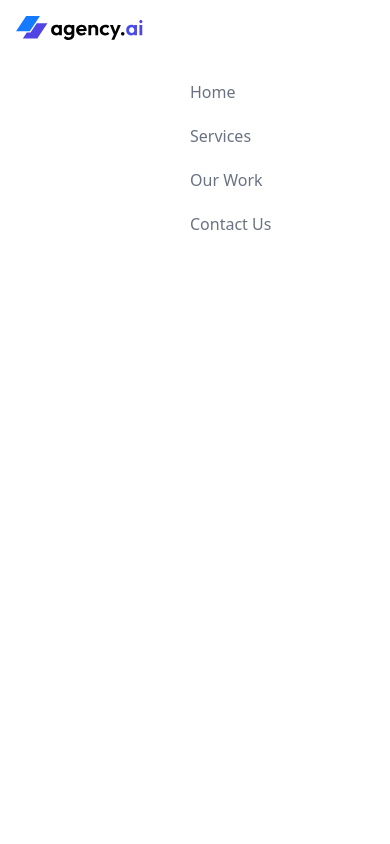
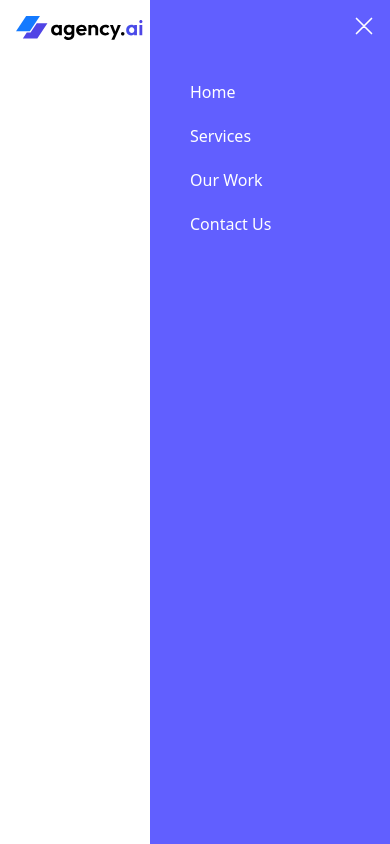
Before and after one commit to Anjana-20782/agency-ai, a React (Vite) app: page / in a window 390 px wide. Built offline with nearby package versions, Linux system fonts and the light colour scheme.

Commit message:
navbar responsive added

```diff
--- a/src/components/Navbar.jsx
+++ b/src/components/Navbar.jsx
@@ -1,16 +1,23 @@
 import React from "react";
 import assets from "../assets/assets";
 
-const Navbar=({theme,setTheme})=>{
-
-    return(
+const Navbar = ({ theme , setTheme}) => {
+  return (
     <div className="flex justify-between items-center px-4 sm:px-12 lg:px-24
         xl:px-40 py-4 sticky top-0 z-20 backdrop-blur-xl font-medium bg-white">
-            <img src={theme==="dark" ? assets.logo_dark : assets.logo}
-            className="w-32 sm:w-40" alt="" />
 
-            <div className="text-gray-500  sm:text-sm max-sm:w-60 max-sm:pl-10 max-sm:fixed top-0 bottom-0 right-0
-            max-sm:min-h-screen max-sm:h-full max-sm:flex-col max-sm:bg-primary max-sm:text-gray max-sm:pt-20 flex sm:items-center gap-5 transition-all">
+      <img
+        src={theme === "dark" ? assets.logo_dark : assets.logo}
+        className="w-32 sm:w-40"
+        alt=""
+      />
+
+      <div className="text-gray-500 sm:text-sm max-sm:w-60 max-sm:pl-10 max-sm:fixed top-0 bottom-0 right-0
+        max-sm:min-h-screen max-sm:h-full max-sm:flex-col max-sm:bg-indigo-500 max-sm:text-white max-sm:pt-20
+        flex sm:items-center gap-5 transition-all">
+
+            <img src={assets.close_icon} alt="" className="w-5 absolute right-4 top-4 sm:hidden" />
+
         <a href="#" className="sm:hover:border-b">Home</a>
         <a href="#services" className="sm:hover:border-b">Services</a>
         <a href="#our-work" className="sm:hover:border-b">Our Work</a>
@@ -18,13 +25,16 @@ const Navbar=({theme,setTheme})=>{
       </div>
 
       <div>
-                <a href="#contact-us" className="text-sm max-sm:hidden flex items-center gap-2 bg-primary text-white
-                px-6 py-2 rounded-full cursor-pointer hover:scale-103 transition-all  bg-indigo-500">
+        <a
+          href="#contact-us"
+          className="text-sm max-sm:hidden flex items-center gap-2 bg-indigo-500 text-white
+          px-6 py-2 rounded-full cursor-pointer hover:scale-105 transition-all"
+        >
           Connect <img src={assets.arrow_icon} width={14} alt="" />
         </a>
       </div>
     </div>
-    )
-}
+  );
+};
 
-export default Navbar
+export default Navbar;
```
Lines whose indentation alone changed are shown as unchanged.
